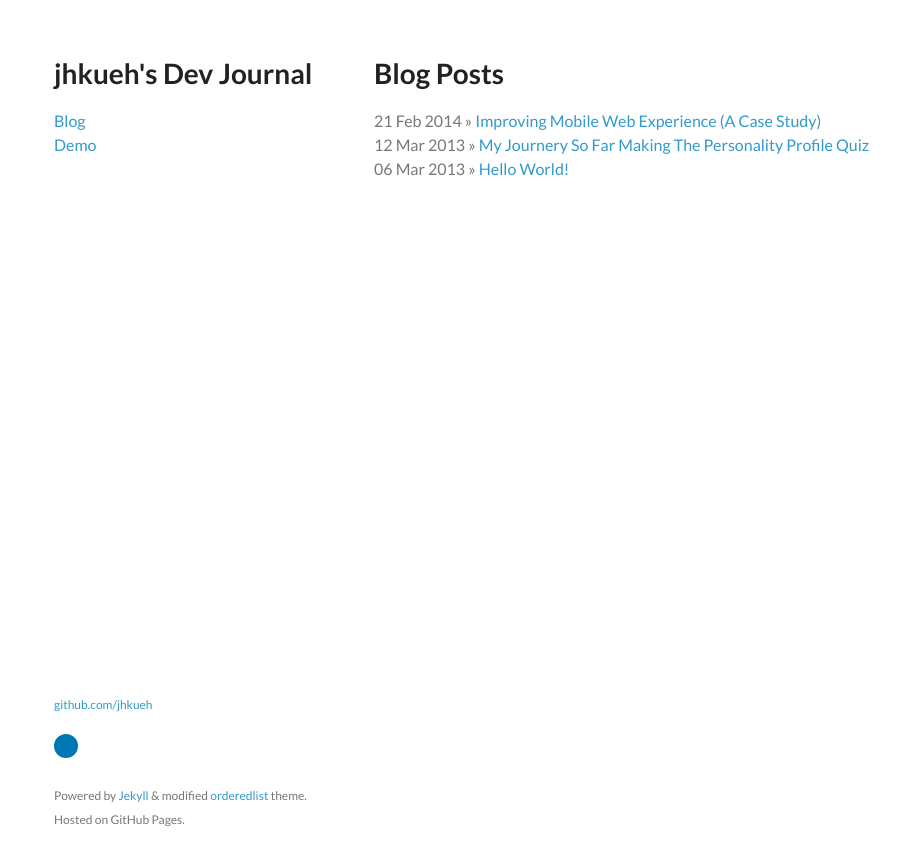
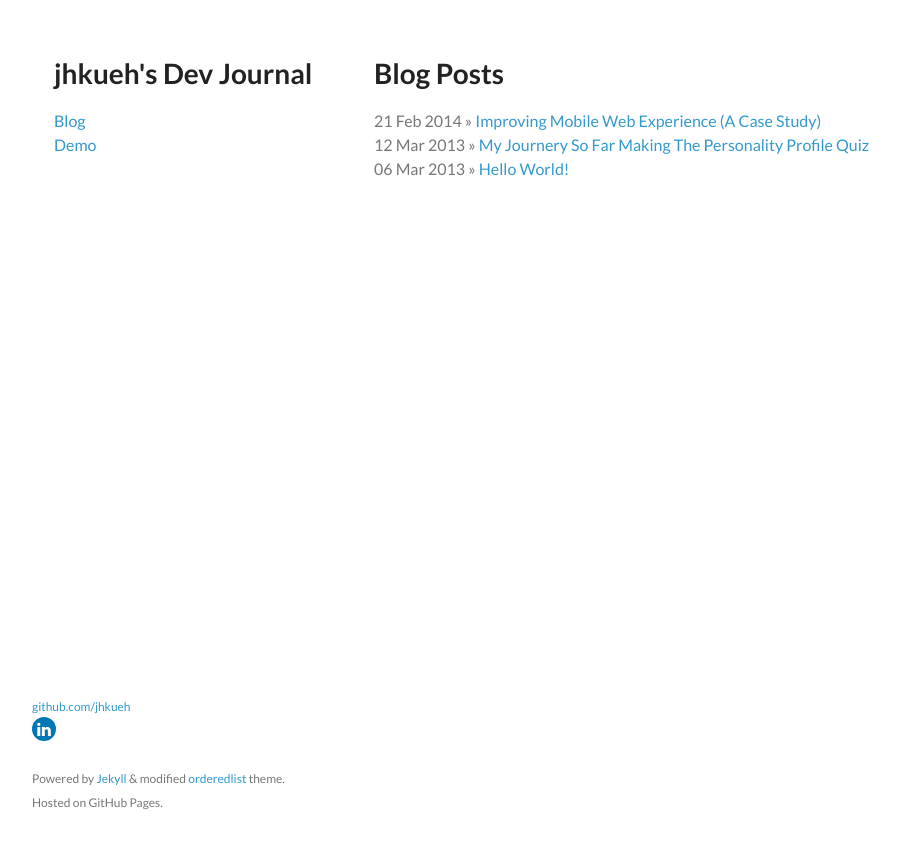
Before and after one commit to jhkueh/jhkueh.github.com, a Jekyll site: the page built from index.html, in a window 1280 px wide. Shown: the top 866 px of the page, without its empty margins (151-1051 px from the left). Built offline with Jekyll 4.4.1, drawn with Linux system fonts in a browser that asks for light colours; Markdown is read by kramdown in place of the engine named in the settings; the list of posts is cut into pages by our own code.

Commit message:
Fixes no 3 for LinkedIn logo

```diff
--- a/_layouts/default.html
+++ b/_layouts/default.html
@@ -6,10 +6,6 @@
     <title>{{ page.title }}</title>
     <link rel="stylesheet" href="/stylesheets/styles.css">
     <link rel="stylesheet" href="/stylesheets/pygment_trac.css">
-		<style type="text/css">
-			div.fa { width: 24px; height: 24px; border-radius: 12px; text-align: center;}
-			div.linkedin { background: #0077B5;}
-		</style>
     <meta name="viewport" content="width=device-width, initial-scale=1, user-scalable=no">
     <!--[if lt IE 9]>
     <script src="//html5shiv.googlecode.com/svn/trunk/html5.js"></script>
@@ -29,8 +25,9 @@
       <footer>
 				<small>
 					<p>
-						<a href="https://github.com/jhkueh">github.com/jhkueh</a></br>
-						<a href="https://linkedin.com/in/jhkueh">
+						<ul class="inline-list social-menu">
+							<a href="https://github.com/jhkueh">github.com/jhkueh</a></br>
+							<a href="https://linkedin.com/in/jhkueh">
 							<div class="fa linkedin">
 								<svg class="fa" width="1792" height="1792" viewBox="0 0 1792 1792" xmlns="http://www.w3.org/2000/svg"><path d="M477 625v991h-330v-991h330zm21-306q1 73-50.5 122t-135.5 49h-2q-82 0-132-49t-50-122q0-74 51.5-122.5t134.5-48.5 133 48.5 51 122.5zm1166 729v568h-329v-530q0-105-40.5-164.5t-126.5-59.5q-63 0-105.5 34.5t-63.5 85.5q-11 30-11 81v553h-329q2-399 2-647t-1-296l-1-48h329v144h-2q20-32 41-56t56.5-52 87-43.5 114.5-15.5q171 0 275 113.5t104 332.5z" fill="#fff"></path></svg>
 							</div>
@@ -40,5 +37,20 @@
       </footer>
     </div>
     <script src="javascripts/scale.fix.js"></script>
+		<style type="text/css">
+			.inline-list {
+				margin: 0 0 1.0625rem -1.375rem;
+				padding: 0;
+				list-style: none;
+				overflow: hidden;
+			}
+
+			.social-menu > li { margin-left: 0.35rem;}
+
+			svg.fa { width: 16px; height: 19px; margin-top: 3px;}
+
+			div.fa { width: 24px; height: 24px; border-radius: 12px; text-align: center;}
+			div.linkedin { background: #0077B5;}
+		</style>
   </body>
 </html>
```
